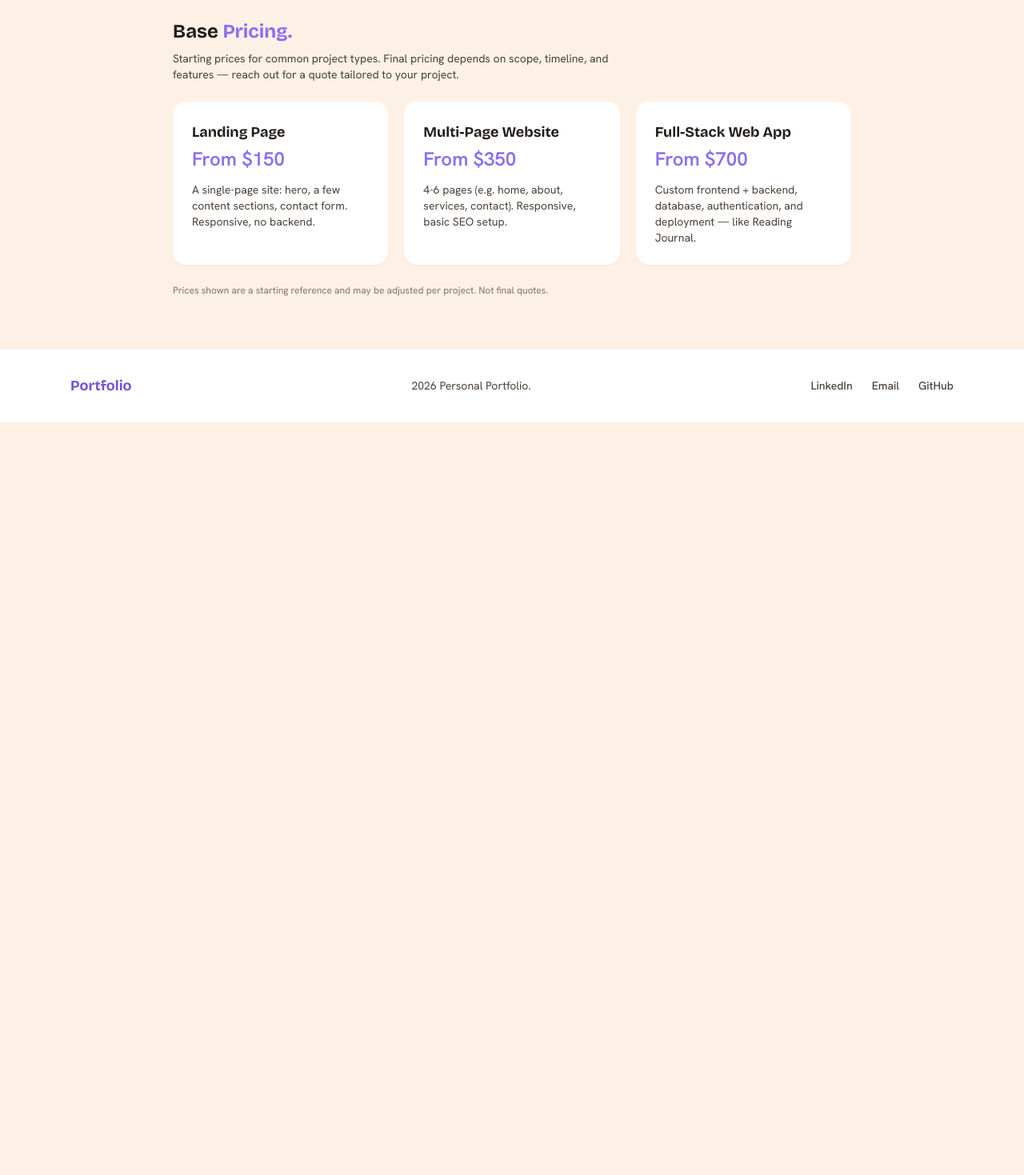
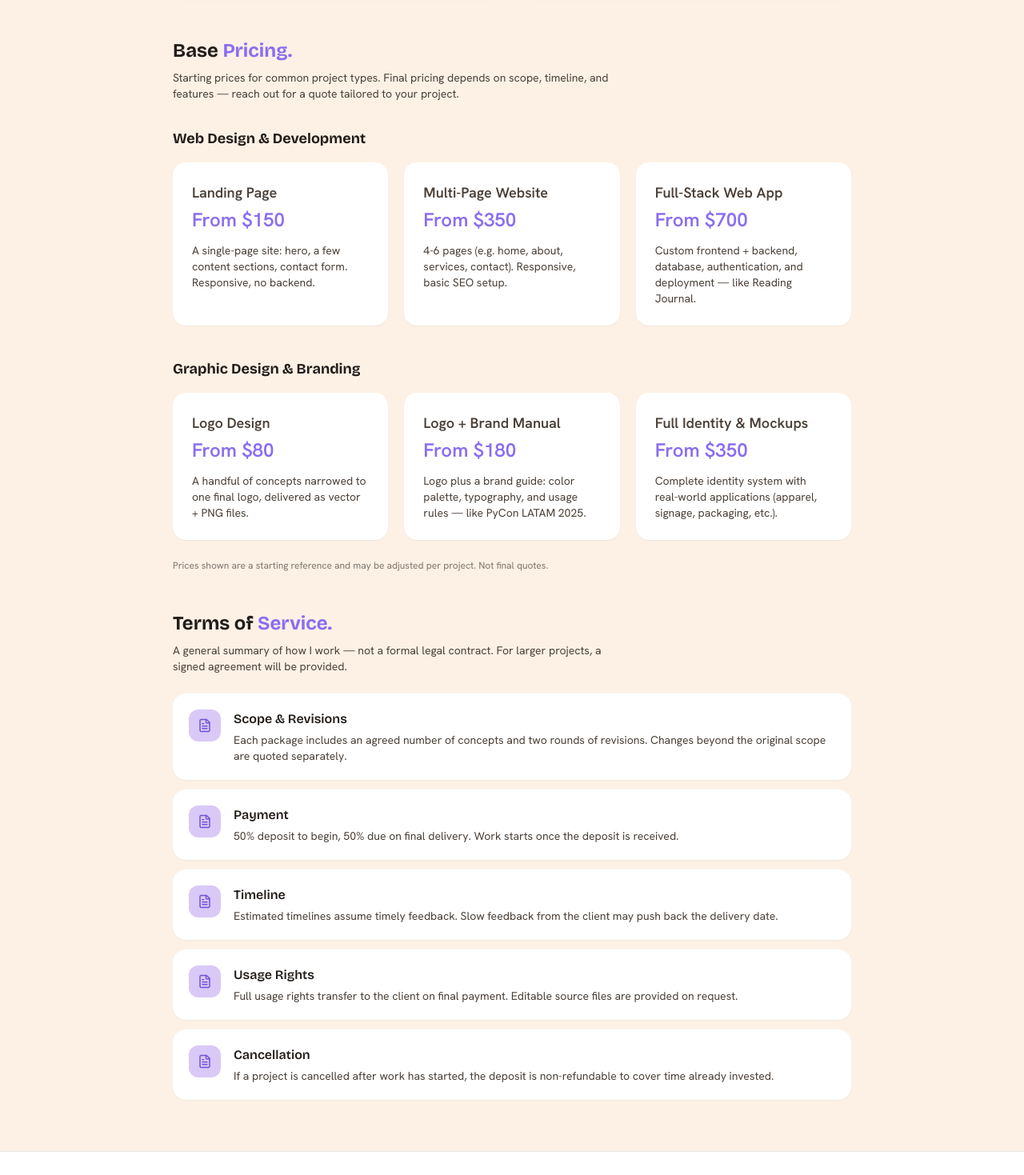
Before and after one commit to Fiore-RS/Portfolio, a React (Vite) app: page /Portfolio/hire in a window 1280 px wide. Shown: the part 481-1950 px from the top of the page at 80% size. Before the commit the page ends 1009 px from the top, so only its background shows below. Built offline with nearby package versions, Linux system fonts and the light colour scheme.

Commit message:
feat: add graphic design packages and terms of service to Hire page

```diff
--- a/src/data/projects.ts
+++ b/src/data/projects.ts
@@ -95,6 +95,52 @@ export const projects: Project[] = [
     ],
     summary: 'Replace with a closing reflection on what this project taught you.',
   },
+  {
+    id: '5',
+    slug: 'happy-home',
+    title: 'Happy Home',
+    type: 'Logo & Brand Identity',
+    category: 'Graphic Design',
+    cardColor: 'bg-terracotta',
+    timeline: '1 week',
+    role: 'Freelance Graphic Designer',
+    tools: 'Figma, Adobe Creative Cloud',
+    overview: [
+      'Happy Home rents rooms to exchange students in Costa Rica. The business already had a logo, but wanted something more iconic and distinctly their own — an identity that could hold up as they started marketing to an international audience.',
+      'The new mark is an icon + wordmark logo built around a simple idea: a happy face shaped like a house. Alongside the logo, I designed functional keychains carrying the mark, made for the actual room keys tenants use day to day.',
+    ],
+    gallery: [
+      { color: 'bg-terracotta', alt: 'Happy Home logo icon exploration' },
+      { color: 'bg-clay', alt: 'Happy Home full logo lockup' },
+      { color: 'bg-espresso', alt: 'Happy Home room key keychain mockups' },
+      { color: 'bg-rust', alt: 'Happy Home logo usage examples' },
+    ],
+    summary:
+      'A short, paid freelance turnaround taught me to move fast without losing the client\'s input — a one-week timeline meant getting the icon concept right early, since there wasn\'t room for many rounds of revisions.',
+  },
+  {
+    id: '6',
+    slug: 'hack-gb',
+    title: 'Hack GB',
+    type: 'Event Branding',
+    category: 'Graphic Design',
+    cardColor: 'bg-rust',
+    timeline: '1 week',
+    role: 'Design Team Support',
+    tools: 'Figma, Adobe Creative Cloud, Medibang Paint',
+    overview: [
+      "HackGB is the University of Wisconsin-Green Bay's collegiate hackathon, a 24-hour weekend bringing together developers, hardware engineers, and designers. The event's design team needed the logo finished fast — they were about to launch their sponsor outreach campaign and couldn't wait.",
+      "The mark centers on a phoenix, referencing UW-Green Bay's own mascot and school spirit, paired with the \"Hack GB\" wordmark. With sponsorship materials on a tight deadline, the priority was landing a strong, recognizable symbol in one week rather than exploring dozens of directions.",
+    ],
+    gallery: [
+      { color: 'bg-rust', alt: 'Hack GB phoenix logo icon' },
+      { color: 'bg-terracotta', alt: 'Hack GB full logo lockup' },
+      { color: 'bg-clay', alt: 'Hack GB logo color variations' },
+      { color: 'bg-espresso', alt: 'Hack GB sponsor deck applications' },
+    ],
+    summary:
+      "Designing under a hard sponsor-outreach deadline meant trusting my first strong direction instead of iterating endlessly — a good exercise in delivering a clear, symbolic mark (the phoenix) quickly for a team I'd never worked with before.",
+  },
 ]
 
 export const getProjectBySlug = (slug: string) => projects.find((p) => p.slug === slug)
--- a/src/pages/Hire.tsx
+++ b/src/pages/Hire.tsx
@@ -1,6 +1,6 @@
-import { Mail, Share2, Github, Clock } from 'lucide-react'
+import { Mail, Share2, Github, Clock, FileText } from 'lucide-react'
 
-const packages = [
+const webPackages = [
   {
     name: 'Landing Page',
     price: 'From $150',
@@ -18,6 +18,47 @@ const packages = [
   },
 ]
 
+const graphicPackages = [
+  {
+    name: 'Logo Design',
+    price: 'From $80',
+    description: 'A handful of concepts narrowed to one final logo, delivered as vector + PNG files.',
+  },
+  {
+    name: 'Logo + Brand Manual',
+    price: 'From $180',
+    description: 'Logo plus a brand guide: color palette, typography, and usage rules — like PyCon LATAM 2025.',
+  },
+  {
+    name: 'Full Identity & Mockups',
+    price: 'From $350',
+    description: 'Complete identity system with real-world applications (apparel, signage, packaging, etc.).',
+  },
+]
+
+const terms = [
+  {
+    title: 'Scope & Revisions',
+    detail: 'Each package includes an agreed number of concepts and two rounds of revisions. Changes beyond the original scope are quoted separately.',
+  },
+  {
+    title: 'Payment',
+    detail: '50% deposit to begin, 50% due on final delivery. Work starts once the deposit is received.',
+  },
+  {
+    title: 'Timeline',
+    detail: 'Estimated timelines assume timely feedback. Slow feedback from the client may push back the delivery date.',
+  },
+  {
+    title: 'Usage Rights',
+    detail: 'Full usage rights transfer to the client on final payment. Editable source files are provided on request.',
+  },
+  {
+    title: 'Cancellation',
+    detail: 'If a project is cancelled after work has started, the deposit is non-refundable to cover time already invested.',
+  },
+]
+
 export default function Hire() {
   return (
     <section className="mx-auto max-w-4xl px-6 py-16">
@@ -25,8 +66,8 @@ export default function Hire() {
         Let's Work <span className="text-accent-500">Together.</span>
       </h1>
       <p className="mt-4 max-w-xl text-body">
-        I'm currently open to freelance and collaboration opportunities. Here's how to reach me, when I'm
-        available, and a starting reference for pricing.
+        I'm currently open to freelance and collaboration opportunities in both web design/development and
+        graphic design. Here's how to reach me, when I'm available, and a starting reference for pricing.
       </p>
 
       {/* Contact + availability */}
@@ -84,10 +125,22 @@ export default function Hire() {
           reach out for a quote tailored to your project.
         </p>
 
-        <div className="mt-6 grid gap-5 md:grid-cols-3">
-          {packages.map((pkg) => (
+        <h3 className="mt-8 text-lg font-bold text-ink">Web Design &amp; Development</h3>
+        <div className="mt-4 grid gap-5 md:grid-cols-3">
+          {webPackages.map((pkg) => (
             <div key={pkg.name} className="rounded-2xl bg-paper p-6 shadow-sm">
-              <h3 className="text-lg font-bold">{pkg.name}</h3>
+              <h4 className="text-lg font-bold">{pkg.name}</h4>
+              <p className="mt-1 text-2xl font-extrabold text-accent-500">{pkg.price}</p>
+              <p className="mt-3 text-sm text-body">{pkg.description}</p>
+            </div>
+          ))}
+        </div>
+
+        <h3 className="mt-10 text-lg font-bold text-ink">Graphic Design &amp; Branding</h3>
+        <div className="mt-4 grid gap-5 md:grid-cols-3">
+          {graphicPackages.map((pkg) => (
+            <div key={pkg.name} className="rounded-2xl bg-paper p-6 shadow-sm">
+              <h4 className="text-lg font-bold">{pkg.name}</h4>
               <p className="mt-1 text-2xl font-extrabold text-accent-500">{pkg.price}</p>
               <p className="mt-3 text-sm text-body">{pkg.description}</p>
             </div>
@@ -98,6 +151,31 @@ export default function Hire() {
           Prices shown are a starting reference and may be adjusted per project. Not final quotes.
         </p>
       </div>
+
+      {/* Terms of Service */}
+      <div className="mt-12">
+        <h2 className="text-2xl font-bold">
+          Terms of <span className="text-accent-500">Service.</span>
+        </h2>
+        <p className="mt-2 max-w-xl text-sm text-body">
+          A general summary of how I work — not a formal legal contract. For larger projects, a signed
+          agreement will be provided.
+        </p>
+
+        <div className="mt-6 space-y-3">
+          {terms.map((term) => (
+            <div key={term.title} className="flex gap-4 rounded-2xl bg-paper p-5 shadow-sm">
+              <span className="flex h-10 w-10 shrink-0 items-center justify-center rounded-xl bg-accent-200 text-accent-600">
+                <FileText size={18} />
+              </span>
+              <div>
+                <h3 className="font-semibold text-ink">{term.title}</h3>
+                <p className="mt-1 text-sm text-body">{term.detail}</p>
+              </div>
+            </div>
+          ))}
+        </div>
+      </div>
     </section>
   )
 }
```
